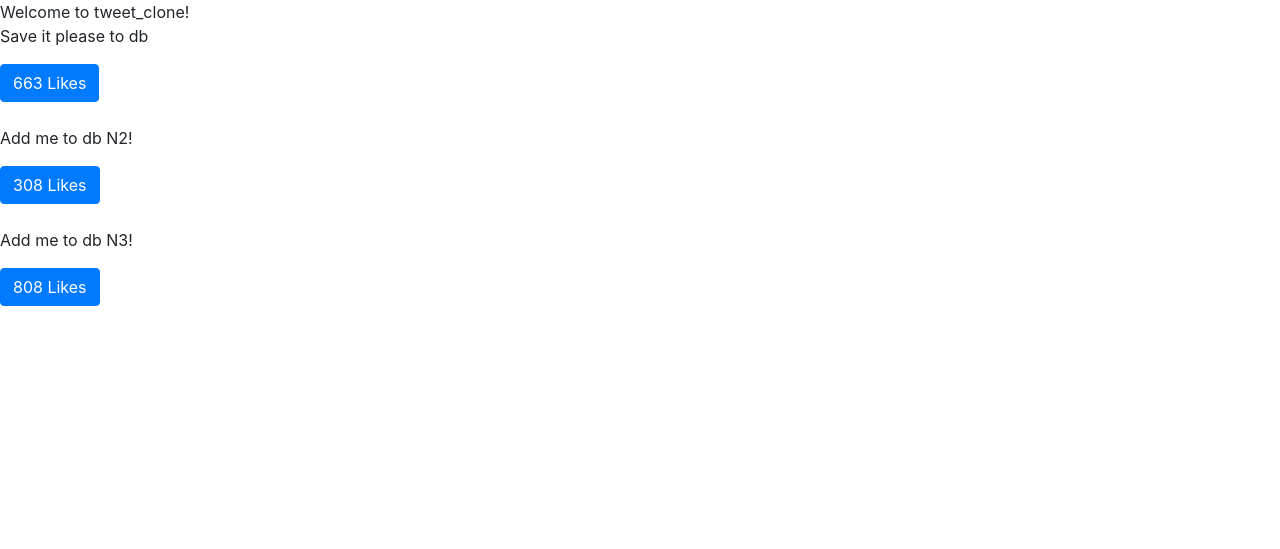
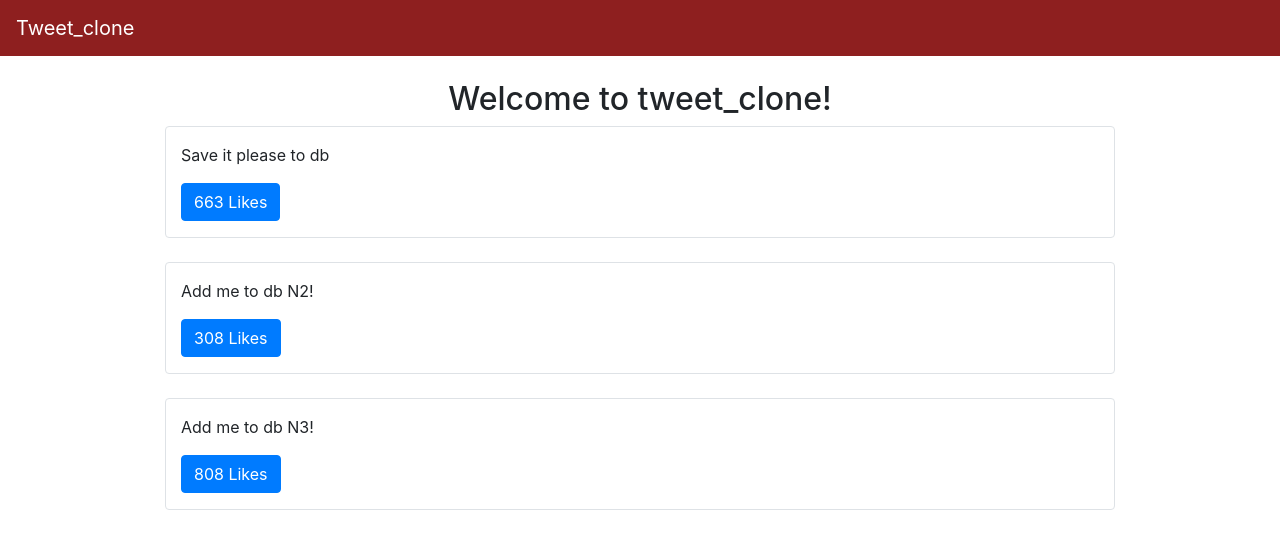
Before and after one commit to beeguy74/tweet_clone, a Django app: page / in a window 1280 px wide. Shown: the top 549 px of the page. Run offline with Django 3.2, Linux system fonts and the light colour scheme; data comes from the database, SQL or seed files in the repository; parts of the project's set-up code (start-up, migrations or seed data) failed here and were passed over.

Commit message:
add navbar from bootstrap and make tweets center-align

```diff
--- a/templates/base.html
+++ b/templates/base.html
@@ -7,12 +7,19 @@
 
     <!-- Bootstrap CSS -->
     <link rel="stylesheet" href="https://cdn.jsdelivr.net/npm/bootstrap@4.6.1/dist/css/bootstrap.min.css" integrity="sha384-zCbKRCUGaJDkqS1kPbPd7TveP5iyJE0EjAuZQTgFLD2ylzuqKfdKlfG/eSrtxUkn" crossorigin="anonymous">
-
+    <style>
+      .bg-tweet-clone {
+        background-color: #8e1f1f!important;
+      }
+    </style>
     <title>{% block headtitle %}{% endblock headtitle %}</title>
   </head>
   <body>
-    {% block content %}
-    {% endblock content %}
+    {% include "components/navbar.html" %}
+    <div class="container">
+      {% block content %}
+      {% endblock content %}
+    </div>
     <!-- Optional JavaScript; choose one of the two! -->
 
     <!-- Option 1: jQuery and Bootstrap Bundle (includes Popper) -->
--- /dev/null
+++ b/templates/components/navbar.html
@@ -0,0 +1,35 @@
+<nav class="navbar navbar-expand-lg navbar-dark bg-tweet-clone mb-4">
+    <a class="navbar-brand" href="/">Tweet_clone</a>
+    <button class="navbar-toggler" type="button" data-toggle="collapse" data-target="#navbarSupportedContent" aria-controls="navbarSupportedContent" aria-expanded="false" aria-label="Toggle navigation">
+      <span class="navbar-toggler-icon"></span>
+    </button>
+
+    <div class="collapse navbar-collapse" id="navbarSupportedContent">
+      <ul class="navbar-nav mr-auto d-none">
+        <li class="nav-item active">
+          <a class="nav-link" href="#">Home <span class="sr-only">(current)</span></a>
+        </li>
+        <li class="nav-item">
+          <a class="nav-link" href="#">Link</a>
+        </li>
+        <li class="nav-item dropdown">
+          <a class="nav-link dropdown-toggle" href="#" id="navbarDropdown" role="button" data-toggle="dropdown" aria-expanded="false">
+            Dropdown
+          </a>
+          <div class="dropdown-menu" aria-labelledby="navbarDropdown">
+            <a class="dropdown-item" href="#">Action</a>
+            <a class="dropdown-item" href="#">Another action</a>
+            <div class="dropdown-divider"></div>
+            <a class="dropdown-item" href="#">Something else here</a>
+          </div>
+        </li>
+        <li class="nav-item">
+          <a class="nav-link disabled">Disabled</a>
+        </li>
+      </ul>
+      <form class="form-inline my-2 my-lg-0 d-none">
+        <input class="form-control mr-sm-2" type="search" placeholder="Search" aria-label="Search">
+        <button class="btn btn-outline-success my-2 my-sm-0" type="submit">Search</button>
+      </form>
+    </div>
+  </nav>
--- a/templates/pages/home.html
+++ b/templates/pages/home.html
@@ -5,9 +5,15 @@ Amazing tweet_clone!
 {% endblock headtitle %}
 
 {% block content %}
-Welcome to tweet_clone!
 
-<div id='tweets'>
+<div class="row text-center">
+    <div class="col">
+        <h2>Welcome to tweet_clone!</h2>
+    </div>
+</div>
+
+
+<div class="row" id='tweets'>
     replace me
 </div>
 
@@ -31,7 +37,7 @@ function LikeBtn(tweet) {
 }
 
 function formatTweetElement(tweet) {
-    var formattedTweet = "<div class='mb-4 tweet' id=tweet-" + tweet.id +
+    var formattedTweet = "<div class='col-12 col-md-10 mx-auto border rounded py-3 mb-4 tweet' id=tweet-" + tweet.id +
         "'><p>" + tweet.content +
         "</p><div class='btn-group'>" + LikeBtn(tweet) +
         "</div></div>"
```
Also changed, not shown: templates/components/footer.html (added).
